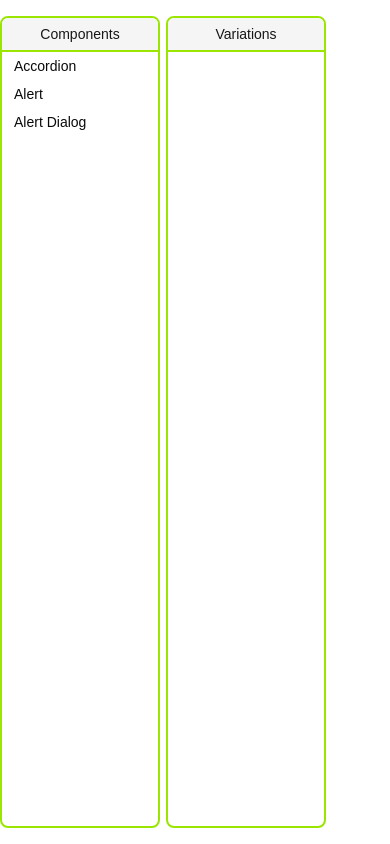
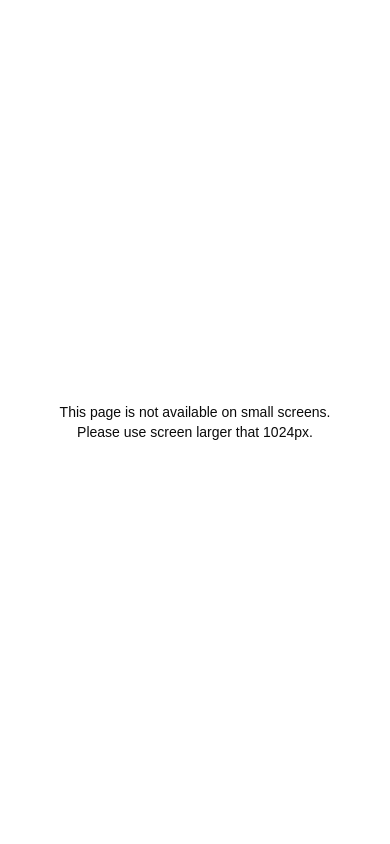
Before and after one commit to Mishenko28/ShadShelf, a React (Vite) app: page /components in a window 390 px wide. Built offline with nearby package versions, Linux system fonts and the light colour scheme.

Commit message:
feat: update ComponentsLayout for improved responsiveness and user messaging on small screens

```diff
--- a/src/my-components/ComponentsLayout.tsx
+++ b/src/my-components/ComponentsLayout.tsx
@@ -3,7 +3,12 @@ import Sidebar from "./Sidebar"
 
 export default function ComponentsLayout() {
 	return (
-		<div className="flex h-svh items-center justify-center py-4">
+		<>
+			<div className="flex h-svh flex-col items-center justify-center px-8 text-center text-sm lg:hidden">
+				<span>This page is not available on small screens.</span>
+				<span>Please use screen larger that 1024px.</span>
+			</div>
+			<div className="hidden h-svh items-center justify-center p-4 lg:flex">
 				<div className="mx-auto flex h-full w-7xl gap-1.5">
 					<Sidebar />
 					<main className="flex-1 overflow-hidden">
@@ -11,5 +16,6 @@ export default function ComponentsLayout() {
 					</main>
 				</div>
 			</div>
+		</>
 	)
 }
```
Lines whose indentation alone changed are shown as unchanged.
